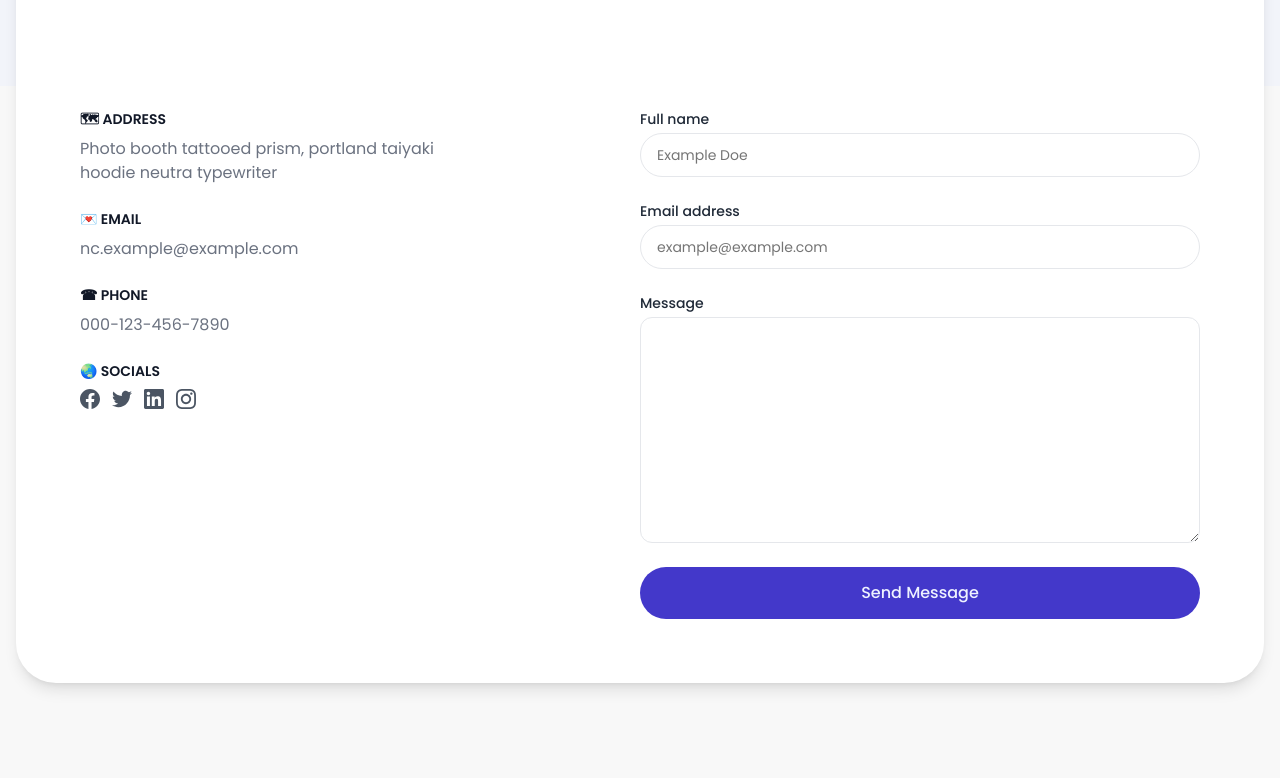
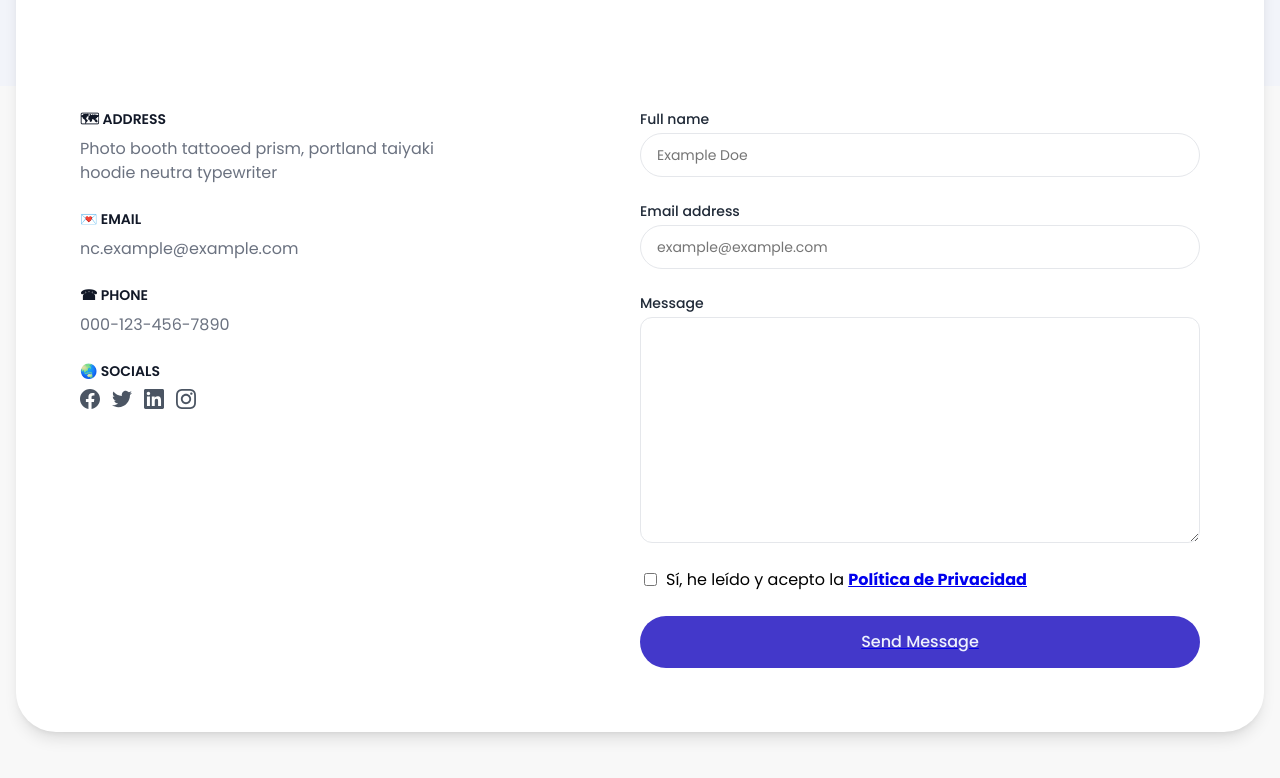
Before and after one commit to samuelgonzalezr/html-pages, a plain HTML site: page Forms/Contact.html in a window 1280 px wide. Shown: the part 314-1092 px from the top of the page. Drawn offline with Linux system fonts and the light colour scheme.

Commit message:
checkbox

```diff
--- a/Forms/Contact.html
+++ b/Forms/Contact.html
@@ -1364,6 +1364,11 @@
                   <textarea name="" id="" cols="30" rows="10"></textarea>
                 </div>
 
+                <div class="form_check">
+                  <input type="checkbox" id="privacidad" name="privacidad" value="privacidad">
+                  <label for="privacidad"> Sí, he leído y acepto la <a href="#" target="_blank"><strong>Política de Privacidad</strong></label>
+                </div>
+
                 <div class="form_block">
                   <button class="form_btn">Send Message</button>
                 </div>
```
